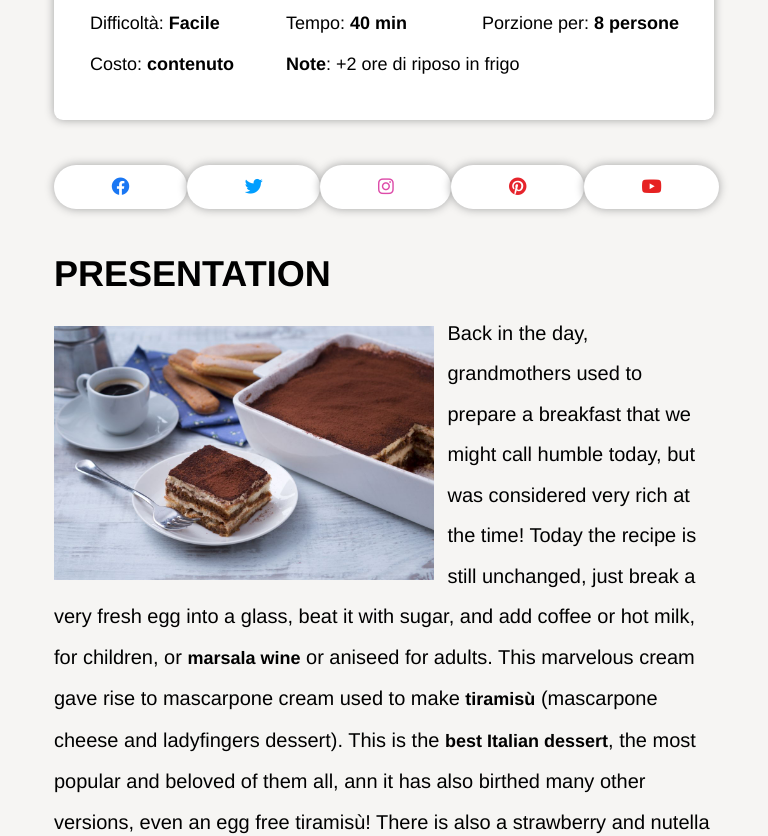
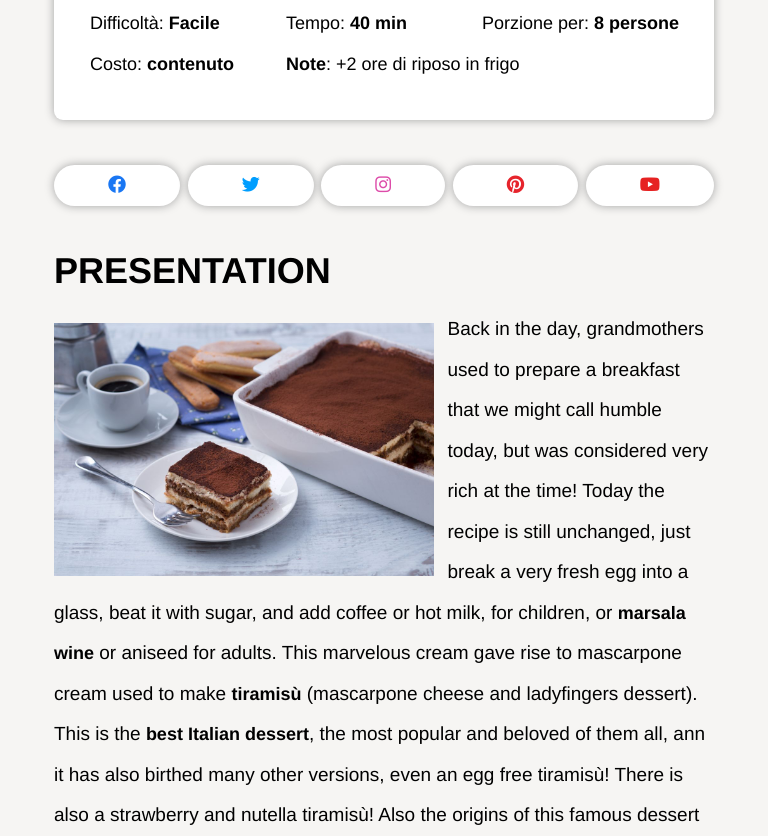
Before and after one commit to Leonardo-Mocchi/htmlcss-responsive-layout, a plain HTML site: page index.html in a window 768 px wide. Shown: the part 674-1510 px from the top of the page. Drawn offline with Linux system fonts and the light colour scheme.

Commit message:
add bonus section for large mobiles

```diff
--- a/assets/css/style.css
+++ b/assets/css/style.css
@@ -239,7 +239,6 @@ footer {
 
 @media screen and (max-width: 650px) {
     header {
-
         h1 {
             font-size: 9.3vw;
         }
@@ -252,12 +251,40 @@ footer {
     .no_mobile {
         display: none;
     }
+
+    main {
+        #full_recipe {
+            div {
+                p {
+                    font-size: 19px;
+                }
+            }
+        }
+    }
 }
 
 /* mobile -*/
 
-@media screen and (max-width: 576px) {
-    place:holder;
+@media screen and (min-width: 576px) {
+    main {
+        #social {
+            .card {
+                padding: 0 2rem;
+                border-radius: 3rem;
+            }
+        }
+
+        #full_recipe {
+            margin-top: 2rem;
+
+            img {
+                display: inline;
+                float: left;
+                margin: 0.25rem;
+                margin-left: 0;
+            }
+        }
+    }
 }
 
 /* /large mobile -*/
@@ -301,7 +328,7 @@ footer {
     main {
         #social {
             .card {
-                padding: 0.1rem 3.2rem;
+                padding: 0 3rem;
                 border-radius: 3rem;
             }
         }
@@ -388,6 +415,8 @@ footer {
     }
 }
 
+/* /desktop */
+
 @media screen and (min-width: 1275px) {
 
     main {
@@ -403,7 +432,7 @@ footer {
     }
 }
 
-/* /desktop */
+/* /desktop + */
 
 
 /* #endregion media queries */
```
